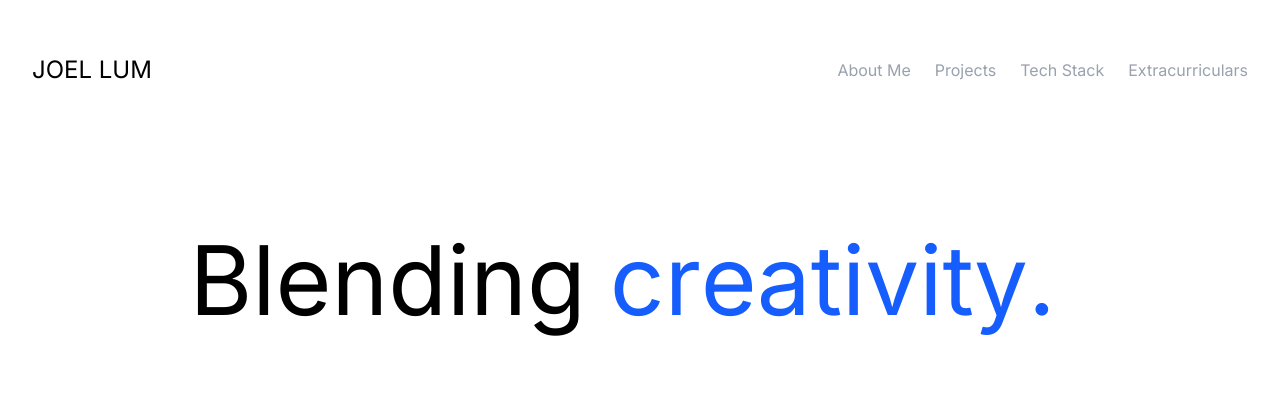
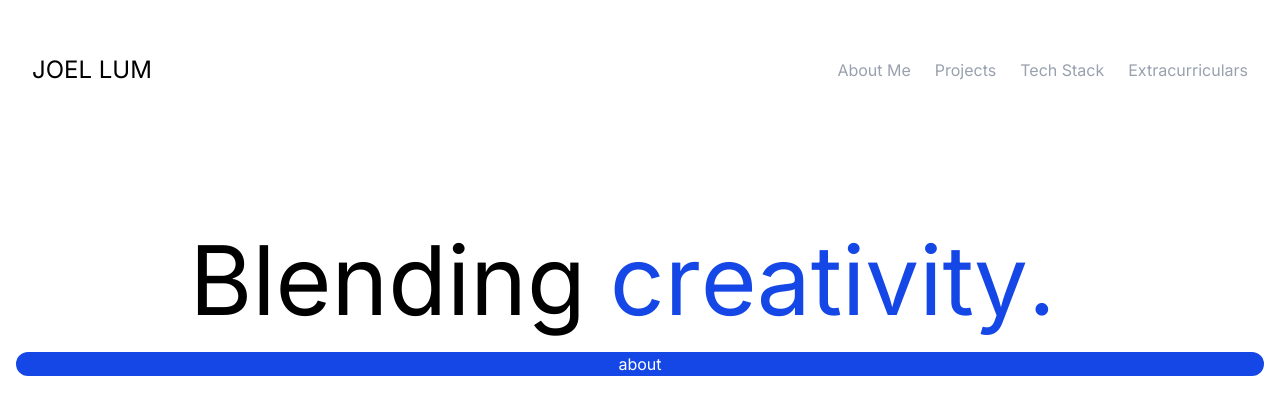
Before and after one commit to joellum1/portfolio, a Next.js app: page / in a window 1280 px wide. Shown: the top 414 px of the page. Built offline with nearby package versions, Linux system fonts and the light colour scheme.

Commit message:
Added styling to about section

```diff
--- a/src/components/AboutSection.tsx
+++ b/src/components/AboutSection.tsx
@@ -1,7 +1,10 @@
 export default function AboutSection() {
   return (
-    <section id="about">
-
+    <section
+      id="about"
+      className="flex flex-col items-center pl-4 pr-4 rounded-xl bg-blue-700 text-white"
+    >
+      about
     </section>
   );
 }
--- a/src/components/Header.tsx
+++ b/src/components/Header.tsx
@@ -43,10 +43,10 @@ export default function Header() {
 
       <nav>
         <ul className="list-style-none flex flex-row gap-[1.5rem] text-gray-400">
-          <li className='hover:text-blue-600'><a href="#about">About Me</a></li>
-          <li className='hover:text-blue-600'><a href="#projects">Projects</a></li>
-          <li className='hover:text-blue-600'><a href="#tech">Tech Stack</a></li>
-          <li className='hover:text-blue-600'><a href="#extra">Extracurriculars</a></li>
+          <li className='hover:text-blue-700'><a href="#about">About Me</a></li>
+          <li className='hover:text-blue-700'><a href="#projects">Projects</a></li>
+          <li className='hover:text-blue-700'><a href="#tech">Tech Stack</a></li>
+          <li className='hover:text-blue-700'><a href="#extra">Extracurriculars</a></li>
         </ul>
       </nav>
     </header>
--- a/src/components/TitleSection.tsx
+++ b/src/components/TitleSection.tsx
@@ -4,13 +4,13 @@ export default function TitleSection() {
   return (
     <section
       id="title"
-      className="flex flex-col items-center pt-48 pl-24 pr-24"
+      className="flex flex-col items-center rounded-xl pt-48 pl-24 pr-24"
     >
       <div className="flex flex-row items-baseline gap-x-4 text-[6rem]">
         <h1>Blending</h1>
         <FlipWords
           words={["logic.", "creativity.", "impact."]}
-          className="text-blue-600"
+          className="text-blue-700"
         />
       </div>
     </section>
```
